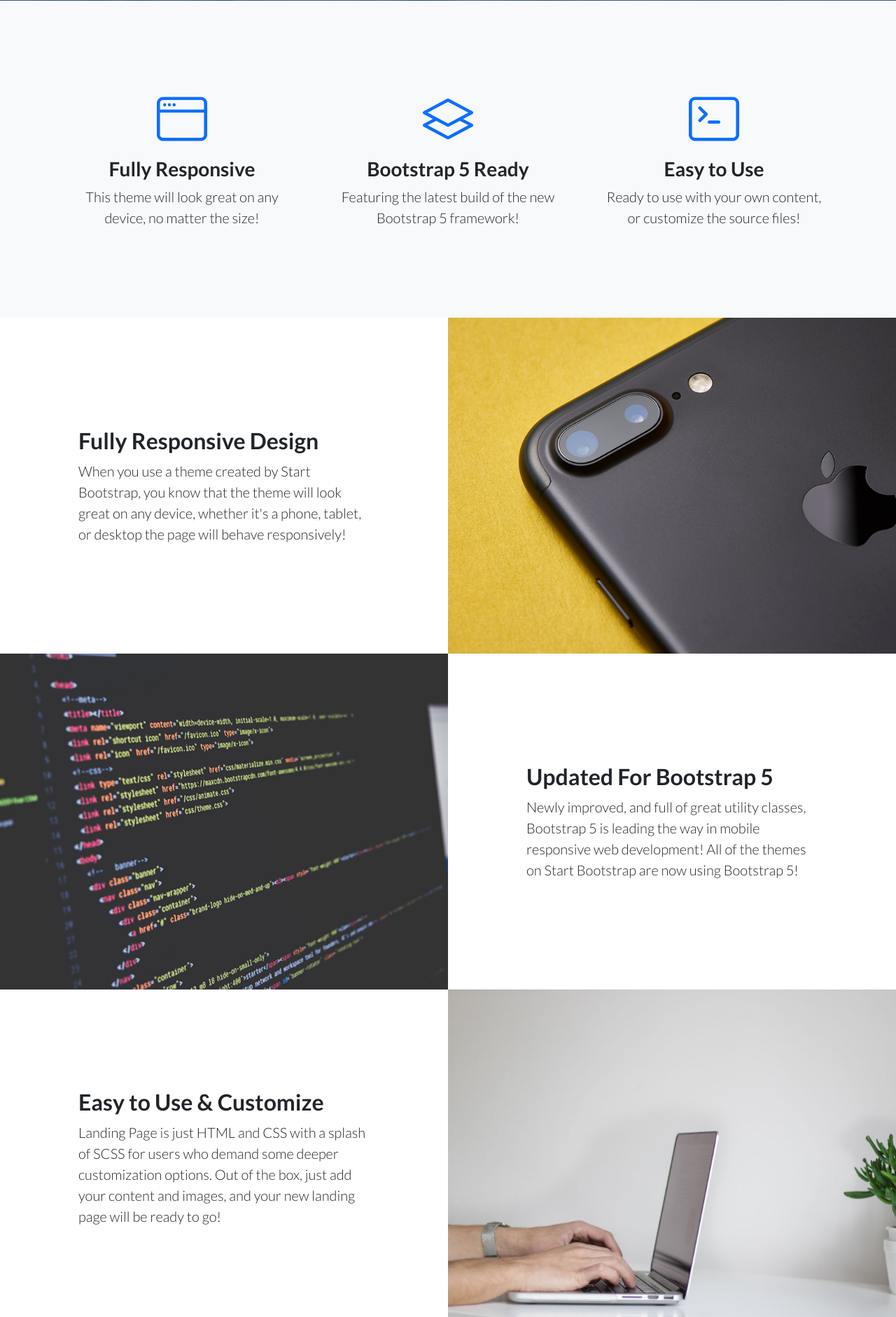
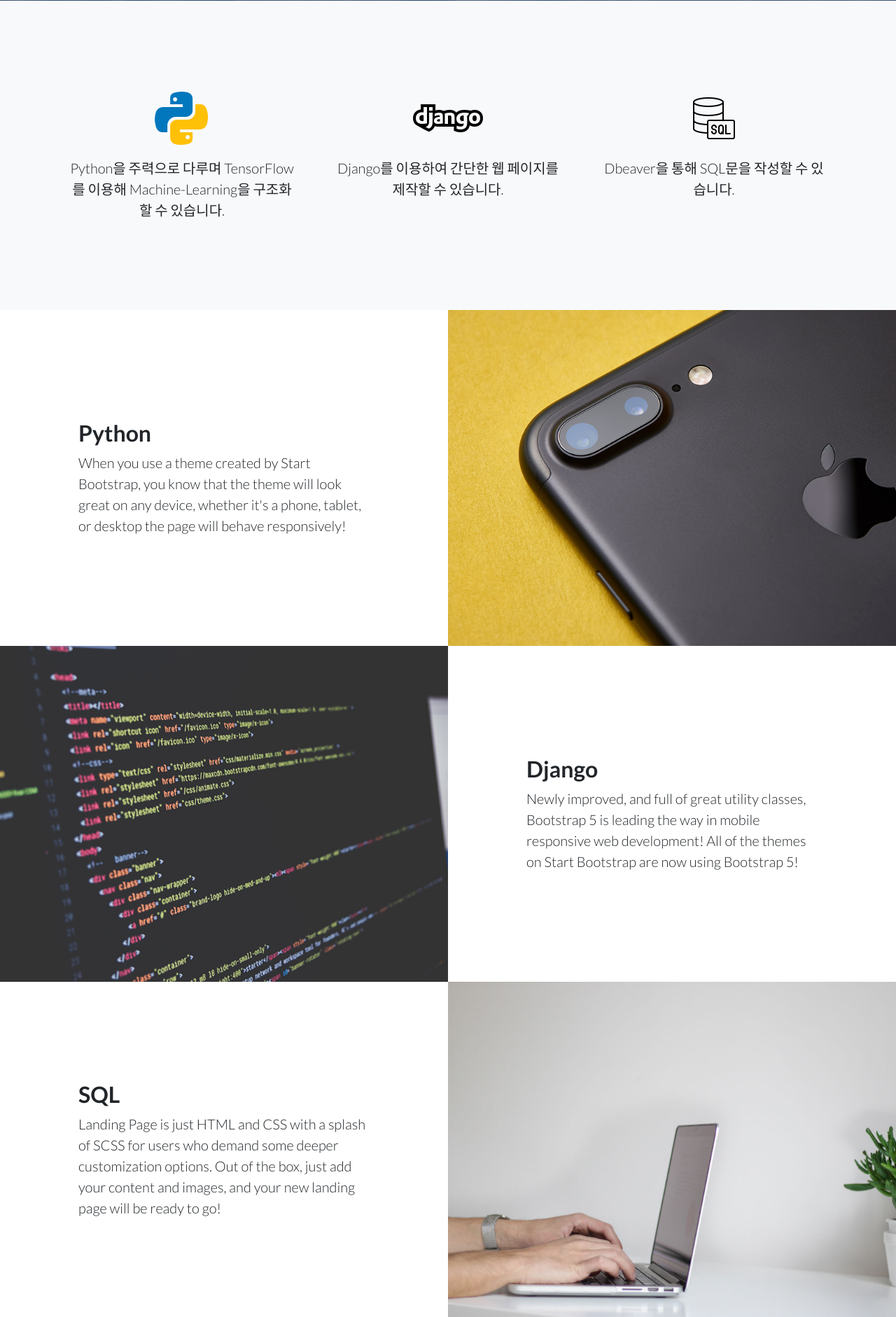
Before and after one commit to Oh-YoungHwan/Portfolio, a Django app: page /main/ in a window 1280 px wide. Shown: the part 660-2542 px from the top of the page at 70% size. Run offline with Django 4.2, Linux system fonts and the light colour scheme; some libraries are stand-ins or nearby versions.

Commit message:
- 내용 추가
- 내용 추가

- Python, Django, SQL 추가

- 231205

```diff
--- a/Portfolio/MyPortfolio/templates/main.html
+++ b/Portfolio/MyPortfolio/templates/main.html
@@ -53,23 +53,26 @@
                 <div class="row">
                     <div class="col-lg-4">
                         <div class="features-icons-item mx-auto mb-5 mb-lg-0 mb-lg-3">
-                            <div class="features-icons-icon d-flex"><i class="bi-window m-auto text-primary"></i></div>
-                            <h3>Fully Responsive</h3>
-                            <p class="lead mb-0">This theme will look great on any device, no matter the size!</p>
+                            <div class="features-icons-icon d-flex" style="text-align: center;">
+                                <img class="bi-layers m-auto text-primary" src={% static "bootstrap/startbootstrap/assets/img/icons8-python.png" %} alt="..." />
+                            </div>
+                            <p class="lead mb-0">Python을 주력으로 다루며 TensorFlow를 이용해 Machine-Learning을 구조화 할 수 있습니다. </p>
                         </div>
                     </div>
                     <div class="col-lg-4">
                         <div class="features-icons-item mx-auto mb-5 mb-lg-0 mb-lg-3">
-                            <div class="features-icons-icon d-flex"><i class="bi-layers m-auto text-primary"></i></div>
-                            <h3>Bootstrap 5 Ready</h3>
-                            <p class="lead mb-0">Featuring the latest build of the new Bootstrap 5 framework!</p>
+                            <div class="features-icons-icon d-flex">
+                                <img class="bi-layers m-auto text-primary" src={% static "bootstrap/startbootstrap/assets/img/icons8-django.png" %} alt="..." />
+                            </div>
+                            <p class="lead mb-0">Django를 이용하여 간단한 웹 페이지를 제작할 수 있습니다.</p>
                         </div>
                     </div>
                     <div class="col-lg-4">
                         <div class="features-icons-item mx-auto mb-0 mb-lg-3">
-                            <div class="features-icons-icon d-flex"><i class="bi-terminal m-auto text-primary"></i></div>
-                            <h3>Easy to Use</h3>
-                            <p class="lead mb-0">Ready to use with your own content, or customize the source files!</p>
+                            <div class="features-icons-icon d-flex">
+                                <img class="bi-layers m-auto text-primary" src={% static "bootstrap/startbootstrap/assets/img/icons8-sql.png" %} alt="..." />
+                            </div>
+                            <p class="lead mb-0">Dbeaver을 통해 SQL문을 작성할 수 있습니다.</p>
                         </div>
                     </div>
                 </div>
@@ -81,21 +84,21 @@
                 <div class="row g-0">
                     <div class="col-lg-6 order-lg-2 text-white showcase-img" style="background-image: url({% static 'bootstrap/startbootstrap/assets/img/bg-showcase-1.jpg' %})"></div>
                     <div class="col-lg-6 order-lg-1 my-auto showcase-text">
-                        <h2>Fully Responsive Design</h2>
+                        <h2>Python</h2>
                         <p class="lead mb-0">When you use a theme created by Start Bootstrap, you know that the theme will look great on any device, whether it's a phone, tablet, or desktop the page will behave responsively!</p>
                     </div>
                 </div>
                 <div class="row g-0">
                     <div class="col-lg-6 text-white showcase-img" style="background-image: url({% static 'bootstrap/startbootstrap/assets/img/bg-showcase-2.jpg' %})"></div>
                     <div class="col-lg-6 my-auto showcase-text">
-                        <h2>Updated For Bootstrap 5</h2>
+                        <h2>Django</h2>
                         <p class="lead mb-0">Newly improved, and full of great utility classes, Bootstrap 5 is leading the way in mobile responsive web development! All of the themes on Start Bootstrap are now using Bootstrap 5!</p>
                     </div>
                 </div>
                 <div class="row g-0">
                     <div class="col-lg-6 order-lg-2 text-white showcase-img" style="background-image: url({% static 'bootstrap/startbootstrap/assets/img/bg-showcase-3.jpg' %})"></div>
                     <div class="col-lg-6 order-lg-1 my-auto showcase-text">
-                        <h2>Easy to Use & Customize</h2>
+                        <h2>SQL</h2>
                         <p class="lead mb-0">Landing Page is just HTML and CSS with a splash of SCSS for users who demand some deeper customization options. Out of the box, just add your content and images, and your new landing page will be ready to go!</p>
                     </div>
                 </div>
@@ -154,21 +157,23 @@
             <div class="container">
                 <div class="row">
                     <div class="col-lg-6 h-100 text-center text-lg-start my-auto">
-                        <ul class="list-inline mb-2">
-                            <img src = {% static "bootstrap/startbootstrap/assets/img/icons8-notion.png"%} width="20px;">
-                            <li class="list-inline-item"><a href="https://www.notion.so/8cf3caa9ec124cca9d95ca4544a669ae" target="_blank">
-                                Notion
-                            </a></li>
-                            <li class="list-inline-item">⋅</li>
-                            <img src = {% static "bootstrap/startbootstrap/assets/img/icons8-github.png"%} width="20px;">
-                            <li class="list-inline-item"><a href="https://github.com/khb3254/jeju_cgc_2023" target="_blank">
-                                Gitgub
-                            </a></li>
-                        </ul>
+
                     </div>
                     <div class="col-lg-6 h-100 text-center text-lg-end my-auto">
                         <ul class="list-inline mb-0">
                             <li class="list-inline-item me-4">
+                                <img src = {% static "bootstrap/startbootstrap/assets/img/icons8-notion.png"%} width="20px;">
+                                <li class="list-inline-item"><a href="https://www.notion.so/8cf3caa9ec124cca9d95ca4544a669ae" target="_blank">
+                                    Notion
+                                </a></li>
+                                <li class="list-inline-item">⋅</li>
+                                <img src = {% static "bootstrap/startbootstrap/assets/img/icons8-github.png"%} width="20px;">
+                                <li class="list-inline-item"><a href="https://github.com/khb3254/jeju_cgc_2023" target="_blank">
+                                    Gitgub
+                                </a></li>
+
+                                <br>
+
                                 <img src = {% static "bootstrap/startbootstrap/assets/img/dol.png"%} width="35px;">
                                 <li class="list-inline-item"><a href="https://jeju.pythonanywhere.com/" target="_blank">
                                     Jeju_Web
@@ -182,14 +187,15 @@
                             </li>
                         </ul>
 
-                        <br>
-
-                        <p class="text-muted small mb-4 mb-lg-0"> | &copy; | My-Portfolio | 2023 |
-                        </p>
                     </div>
                 </div>
             </div>
+            <br>
+            <div style="text-align: center;">
+                <p class="text-muted small mb-4 mb-lg-0"> | &copy; | My-Portfolio | 2023 | </p>
+            </div>
         </footer>
+
         <!-- Bootstrap core JS-->
         <script src="https://cdn.jsdelivr.net/npm/bootstrap@5.2.3/dist/js/bootstrap.bundle.min.js"></script>
         <!-- Core theme JS-->
```
Also changed, not shown: Portfolio/MyPortfolio/static/bootstrap/startbootstrap/assets/img/icons8-django.png (added), Portfolio/MyPortfolio/static/bootstrap/startbootstrap/assets/img/icons8-python.png (added), Portfolio/MyPortfolio/static/bootstrap/startbootstrap/assets/img/icons8-sql.png (added).
